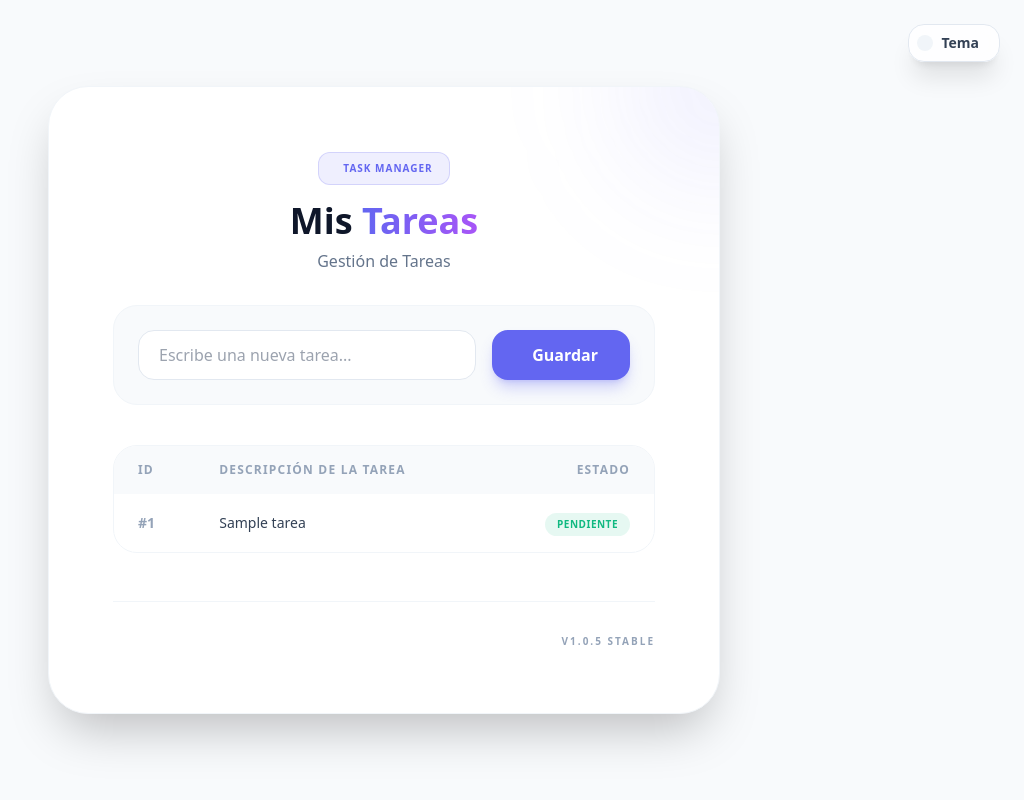
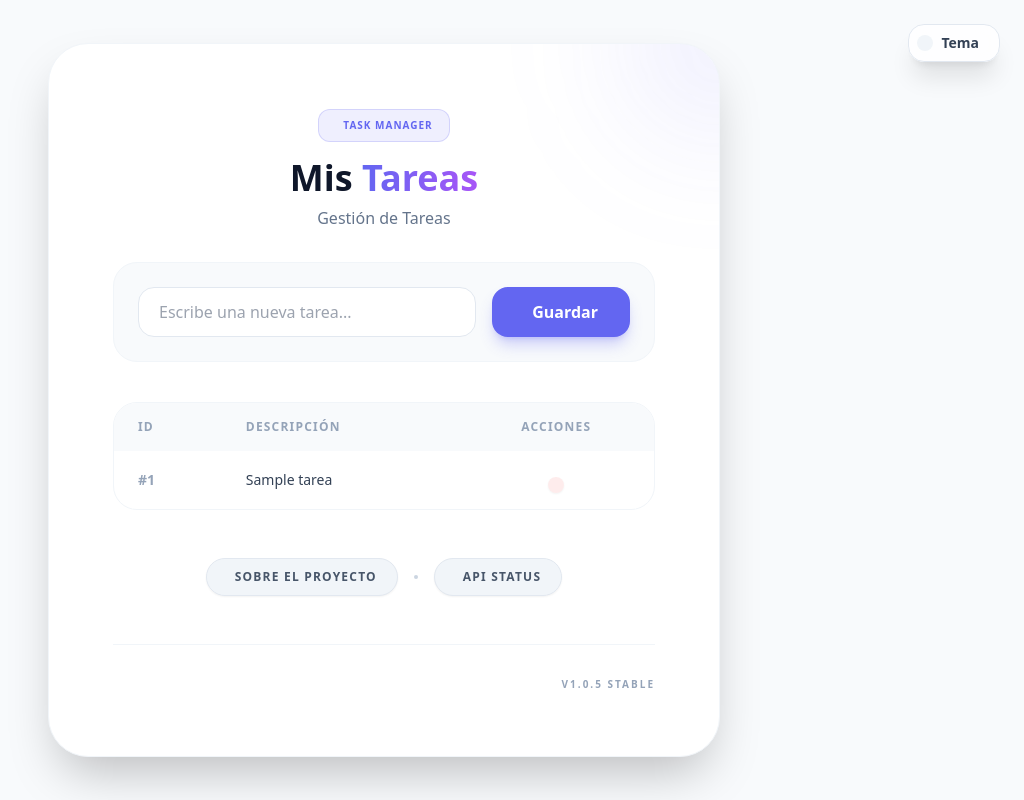
Before and after one commit to Fernixp/taller-flask, a Flask app: page / in a window 1280 px wide. Shown: the whole page, without its empty margins (256-1280 px from the left). Run offline with Flask 3, Linux system fonts and the light colour scheme; tables that the repository leaves empty hold one stand-in row (values such as "Sample post"); some libraries are stand-ins or nearby versions.

```diff
--- a/routes.py
+++ b/routes.py
@@ -1,71 +1,50 @@
-from flask import jsonify, render_template, redirect, url_for, flash
+from flask import render_template, redirect, url_for, flash
 from app import app
 from extension import db
 import formularios
 from models import Tarea
 
-
 @app.route('/')
 def index():
-    """ Ruta principal que muestra el listado y el formulario """
+    """ Vista principal: Listado de tareas y formulario """
     form = formularios.FormAgregarTareas()
-    # Obtenemos todas las tareas de la base de datos para la tabla
     tareas_listado = Tarea.query.all()
     return render_template('index.html',
                            subtitulo='Gestión de Tareas',
                            form=form,
                            tareas=tareas_listado)
 
+@app.route('/about')
+def about():
+    """ Ruta informativa sobre la aplicación """
+    return render_template('about.html')
+
 @app.route('/tareas/crear', methods=['POST'])
 def crear_tarea():
-    """ Ruta desacoplada para procesar la creación de tareas """
+    """ Procesa la creación de una nueva tarea """
     form = formularios.FormAgregarTareas()
     if form.validate_on_submit():
         nueva_tarea = Tarea(titulo=form.titulo.data)
         db.session.add(nueva_tarea)
         db.session.commit()
-        # Redirigimos a la página principal tras guardar
-        return redirect(url_for('index'))
+    return redirect(url_for('index'))
 
-    # En caso de error de validación, volvemos a cargar la vista principal
-    tareas_listado = Tarea.query.all()
-    return render_template('index.html',
-                           subtitulo='Gestión de Tareas',
-                           form=form,
-                           tareas=tareas_listado)
+@app.route('/tareas/eliminar/<int:id>')
+def eliminar_tarea(id):
+    """ Elimina una tarea específica por su ID """
+    tarea = Tarea.query.get_or_404(id)
+    db.session.delete(tarea)
+    db.session.commit()
+    return redirect(url_for('index'))
+
 @app.route('/status')
 def status():
+    """ Endpoint de estado del servidor """
+    from flask import jsonify
     data = {
         "status": "online",
         "mensaje": "La API del Taller está funcionando",
-        "version": 1.0,
+        "version": 1.2,
         "servidor": "Flask/Werkzeug"
     }
     return jsonify(data)
-
-@app.route('/about')
-def about():
-    formulario = formularios.FormAgregarTareas()
-    return render_template('about.html', form=formulario)
-
-@app.route('/saludo')
-def saludo():
-    return 'Hola bienvenido a Taller Apps'
-
-@app.route('/usuario/<nombre>')
-def usuario(nombre):
-    return f'Hola {nombre} bienvenido a Taller Apps'
-
-""" Ruta para subir formulario a db """
-@app.route('/tareas', methods = ['POST'])
-def tareas():
-        formulario = formularios.FormAgregarTareas()
-        if formulario.validate_on_submit() :
-                nueva_tarea = Tarea (titulo =  formulario.titulo.data)
-                db.session.add(nueva_tarea)
-                db.session.commit()
-                print('se envio correctamente', formulario.titulo.data)
-                return render_template('about.html',
-                                       form = formulario,
-                                       titulo = formulario.titulo.data)
-        return render_template('about.html', form = formulario)
--- a/templates/index.html
+++ b/templates/index.html
@@ -32,8 +32,8 @@
         <thead>
             <tr class="bg-slate-50 dark:bg-slate-800/50">
                 <th class="px-6 py-4 text-xs font-black uppercase tracking-widest text-slate-400">ID</th>
-                <th class="px-6 py-4 text-xs font-black uppercase tracking-widest text-slate-400">Descripción de la Tarea</th>
-                <th class="px-6 py-4 text-xs font-black uppercase tracking-widest text-slate-400 text-right">Estado</th>
+                <th class="px-6 py-4 text-xs font-black uppercase tracking-widest text-slate-400">Descripción</th>
+                <th class="px-6 py-4 text-xs font-black uppercase tracking-widest text-slate-400 text-center">Acciones</th>
             </tr>
         </thead>
         <tbody class="divide-y divide-slate-100 dark:divide-slate-800">
@@ -41,10 +41,12 @@
             <tr class="group hover:bg-slate-50/50 dark:hover:bg-slate-800/20 transition-colors">
                 <td class="px-6 py-4 text-sm font-bold text-slate-400">#{{ tarea.id }}</td>
                 <td class="px-6 py-4 text-sm font-medium text-slate-700 dark:text-slate-200">{{ tarea.titulo }}</td>
-                <td class="px-6 py-4 text-right">
-                    <span class="inline-flex items-center px-3 py-1 rounded-full bg-emerald-500/10 text-emerald-500 text-[10px] font-bold uppercase tracking-wider">
-                        Pendiente
-                    </span>
+                <td class="px-6 py-4 text-center">
+                    <a href="{{ url_for('eliminar_tarea', id=tarea.id) }}"
+                       class="inline-flex items-center justify-center p-2 rounded-xl bg-red-500/10 text-red-500 hover:bg-red-500 hover:text-white transition-all shadow-sm"
+                       title="Eliminar tarea">
+                        <iconify-icon icon="solar:trash-bin-trash-bold-duotone" class="text-xl"></iconify-icon>
+                    </a>
                 </td>
             </tr>
             {% else %}
@@ -57,4 +59,20 @@
         </tbody>
     </table>
 </div>
+
+<div class="mt-12 flex justify-center items-center gap-4">
+    <a href="{{ url_for('about') }}"
+       class="flex items-center gap-2 px-5 py-2.5 rounded-full bg-slate-100 dark:bg-slate-800 text-slate-600 dark:text-slate-300 border border-slate-200 dark:border-slate-700 hover:border-primary hover:text-primary transition-all text-xs font-bold uppercase tracking-widest shadow-sm">
+        <iconify-icon icon="solar:info-circle-bold-duotone" class="text-lg"></iconify-icon>
+        Sobre el proyecto
+    </a>
+
+    <div class="h-1 w-1 rounded-full bg-slate-300 dark:bg-slate-700"></div>
+
+    <a href="{{ url_for('status') }}" target="_blank"
+       class="flex items-center gap-2 px-5 py-2.5 rounded-full bg-slate-100 dark:bg-slate-800 text-slate-600 dark:text-slate-300 border border-slate-200 dark:border-slate-700 hover:border-emerald-500 hover:text-emerald-500 transition-all text-xs font-bold uppercase tracking-widest shadow-sm">
+        <iconify-icon icon="solar:pulse-bold-duotone" class="text-lg"></iconify-icon>
+        API Status
+    </a>
+</div>
 {% endblock %}
```
Also changed, not shown: templates/about.html (+0 -8 lines).
